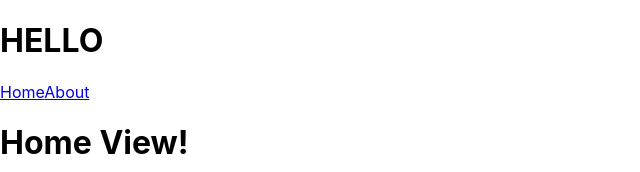
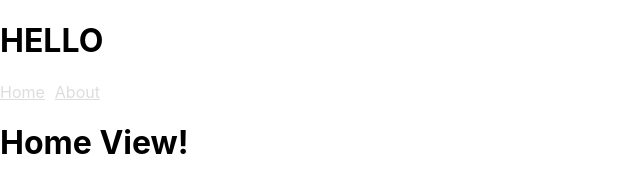
Before and after one commit to alx-b/weather, a React (Create React App) app: page / in a window 1280 px wide. Shown: the top 172 px of the page, without its empty margins (0-640 px from the left). Built offline with nearby package versions, Linux system fonts and the light colour scheme.

Commit message:
Working on the navbar and its styling.

```diff
--- a/src/components/navigation/NavDesktop.tsx
+++ b/src/components/navigation/NavDesktop.tsx
@@ -1,12 +1,13 @@
 import { Link } from 'react-router-dom'
 import RoutingPath from "../../routes/RoutingPath"
+import "./nav_desktop.css"
 
 const NavDesktop = () => {
     return (
-        <div>
+        <nav>
             <Link to={RoutingPath.home}>Home</Link>
             <Link to={RoutingPath.about}>About</Link>
-        </div>
+        </nav>
     )
 }
 
--- /dev/null
+++ b/src/components/navigation/nav_desktop.css
@@ -0,0 +1,12 @@
+nav {
+    display: flex;
+    gap: 10px;
+}
+
+nav > a {
+    color: #ddd;
+}
+
+nav > a:hover {
+    text-decoration: underline;
+}
```
